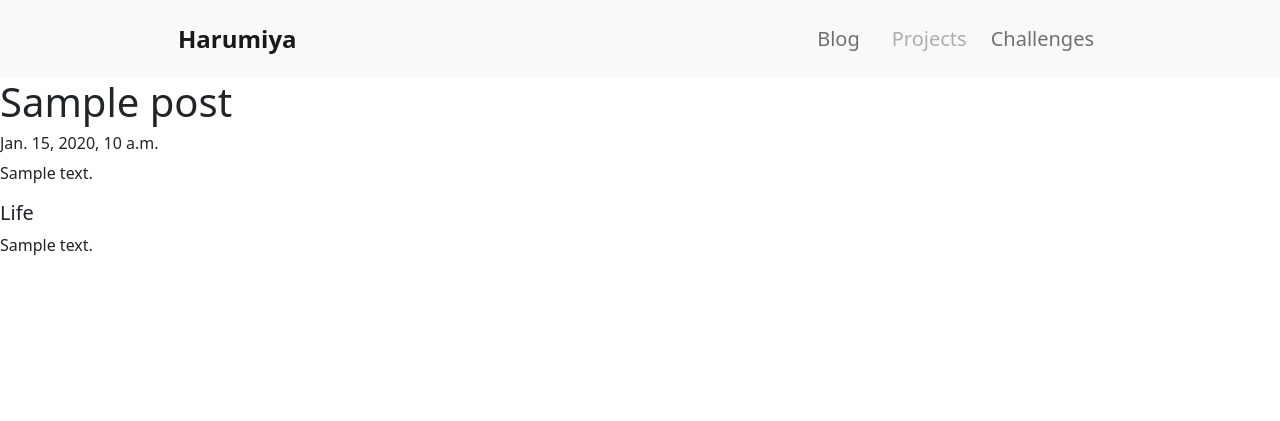
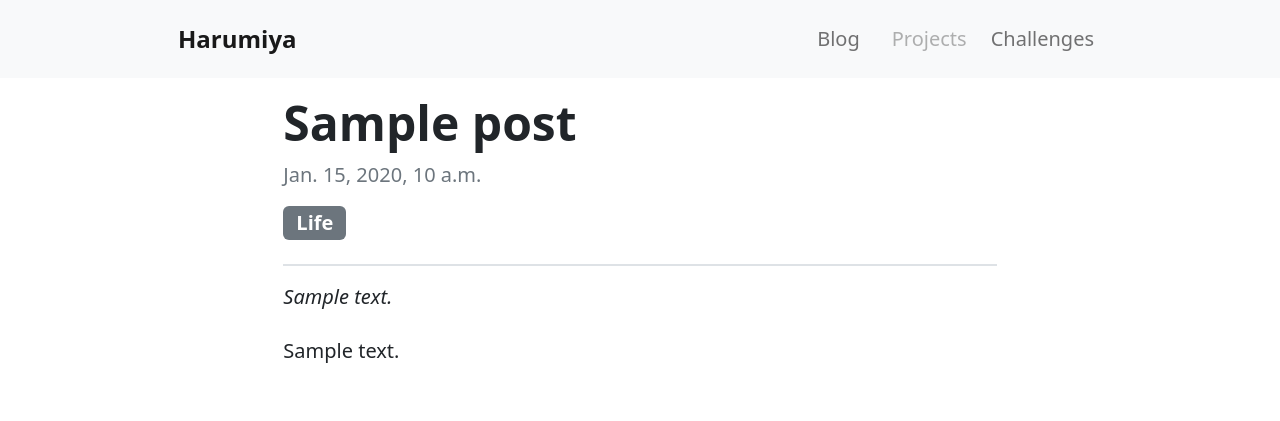
Before and after one commit to harumiya-cs/harumiya-blog, a Django app: a page that uses blog/post/templates/post/post_content.html in a window 1280 px wide. Shown: the top 421 px of the page. Run offline with Django 4.2, Linux system fonts and the light colour scheme; tables that the repository leaves empty hold one stand-in row (values such as "Sample post"); some libraries are stand-ins or nearby versions.

Commit message:
style blog content page

```diff
--- a/blog/post/templates/post/post_content.html
+++ b/blog/post/templates/post/post_content.html
@@ -1,23 +1,25 @@
 {% extends 'main/base.html' %}
 {% block title %} {{post.title}} {% endblock %}
 
+
 {% block content %}
+<main class="px-2 py-3">
+  <div class="container col-lg-7">
+    <div class="d-flex flex-column align-items-start">
+      <h1 class="display-5 fw-semibold">{{ post.title }}</h1>
+      <p class="text-secondary lead">{{ post.created_at }}</p>
+      <div class="badge bg-secondary fs-5 fw-semibold">{{ post.category }}</div>
 
-  <h1> {{ post.title }} </h1>
-  <h6> {{ post.created_at }}</h6>
-  {% if post.description %}
-    <p>
-      {{ post.description }}
-    </p>
-  {% endif %}
-
-  <h5><span>{{ post.category }}</span></h5>
-
-
-  <div>
-    <p>
-      {{ post.content }}
-    </p>
+      <div class="border-top border-2 fs-5 my-4 w-100">
+        {% if post.description %}
+          <p class="fst-italic fw-light mt-3">
+            {{ post.description }}
+          </p>
+        {% endif %}
+        <p class="mt-4">{{ post.content | safe }}</p>
+      </div>
+    </div>
   </div>
+</main>
 
 {% endblock %}
```
